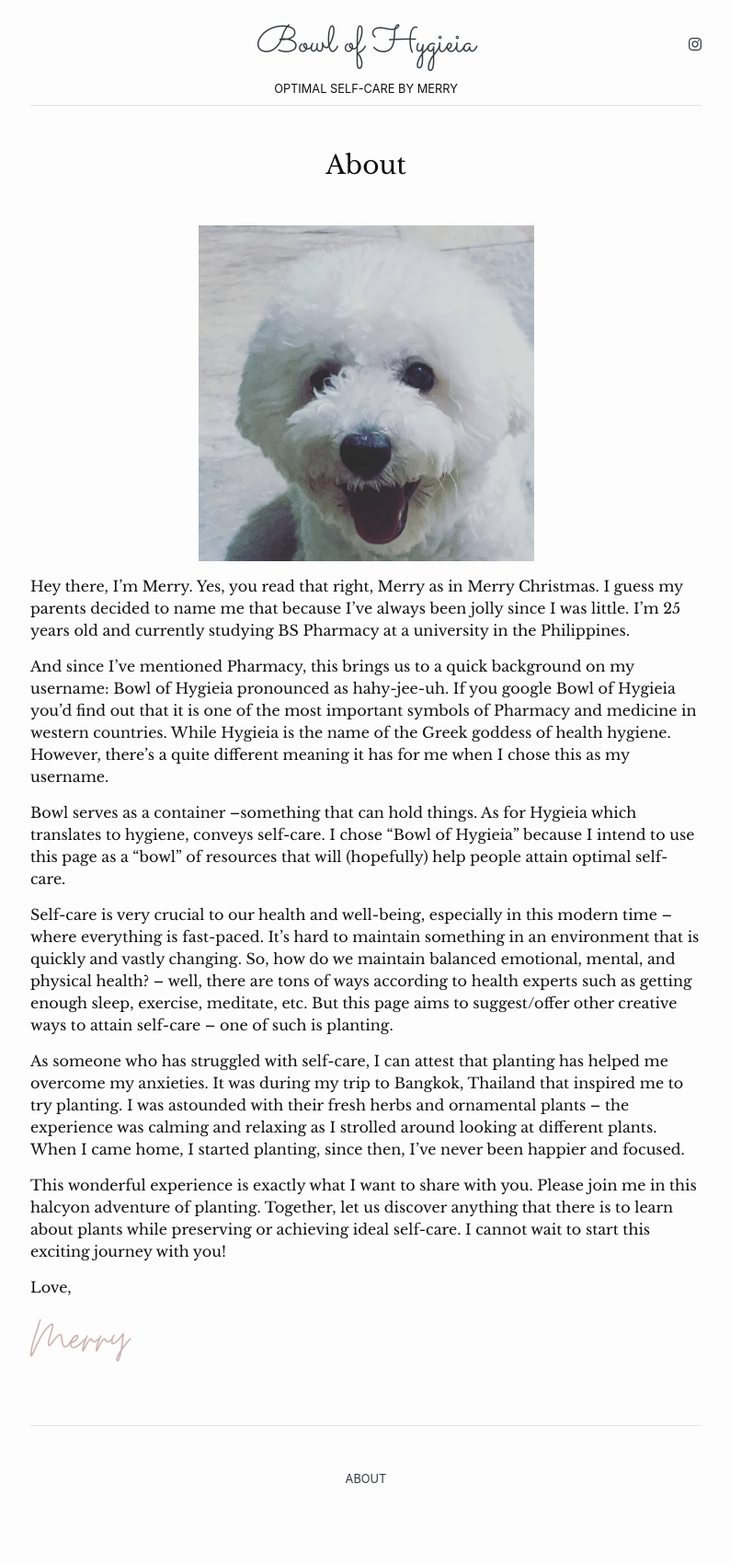
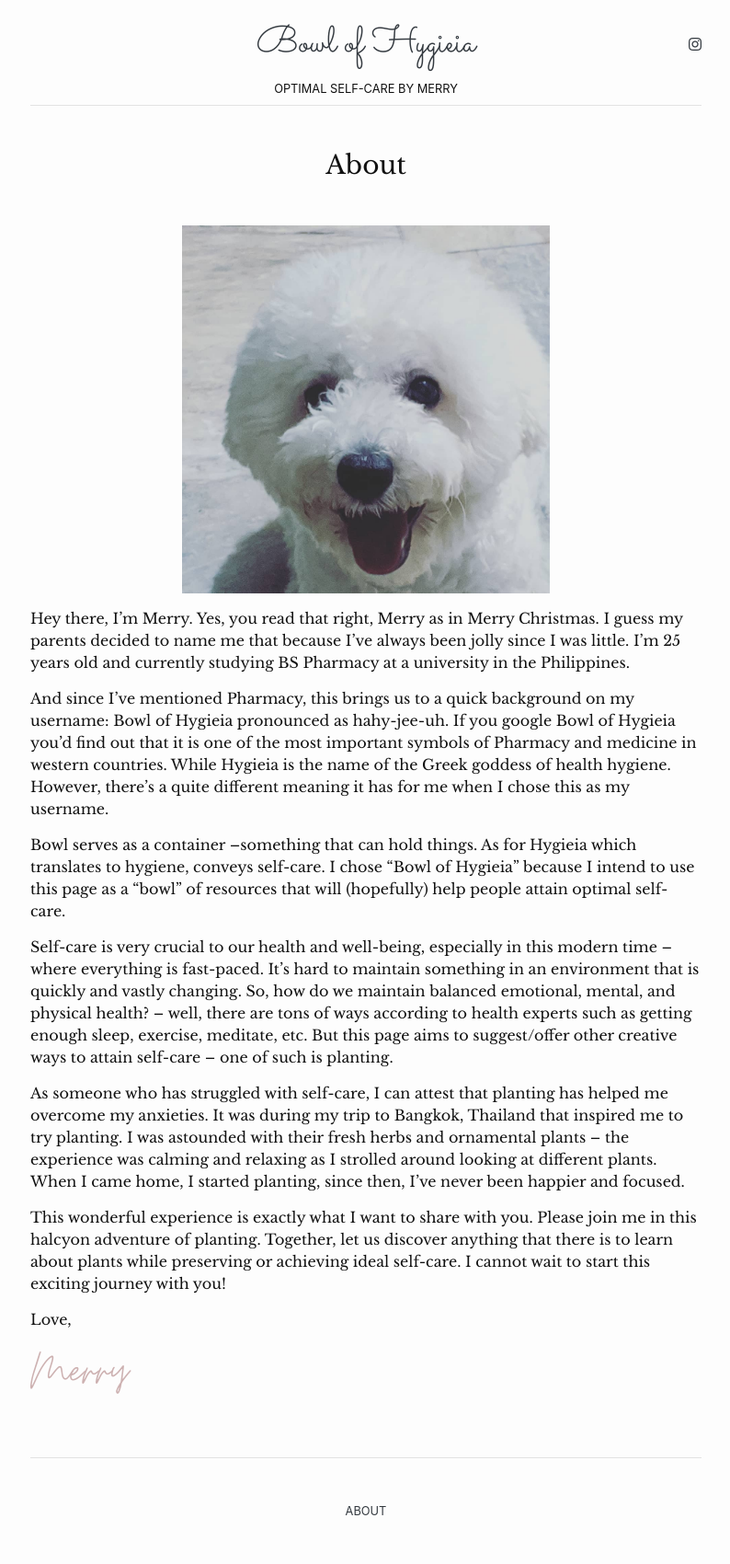
Before and after one commit to ToshiWasabi/Toshi, a Jekyll site: the page built from about.md, in a window 1280 px wide. Shown: the whole page at 92% size, without its empty margins (242-1036 px from the left). Built offline with Jekyll 4.4.1, drawn with Linux system fonts in a browser that asks for light colours; nearby versions of some CDN libraries; before the commit the page ends 1665 px from its top, so only the background shows below that.

Commit message:
Updated CSS

```diff
--- a/about.md
+++ b/about.md
@@ -3,7 +3,7 @@ layout: page
 title: About
 permalink: /about/
 ---
-![ME]({{'/images/toshi.jpg' | relative_url}}){:class="img-center w-50"}
+![ME]({{'/images/toshi.jpg' | relative_url}}){:class="img-responsive"}
 
 Hey there, I’m Merry. Yes, you read that right, Merry as in Merry Christmas. I guess my parents decided to name me that because I’ve always been jolly since I was little. I’m 25 years old and currently studying BS Pharmacy at a university in the Philippines.
 
--- a/assets/main.scss
+++ b/assets/main.scss
@@ -51,3 +51,12 @@ body {
   margin-left: auto;
   margin-right: auto;
 }
+
+.img-responsive {
+  display: block;
+  width: 100%;
+  max-width: 400px;
+  height: auto;
+  margin-left: auto;
+  margin-right: auto;
+}
```
